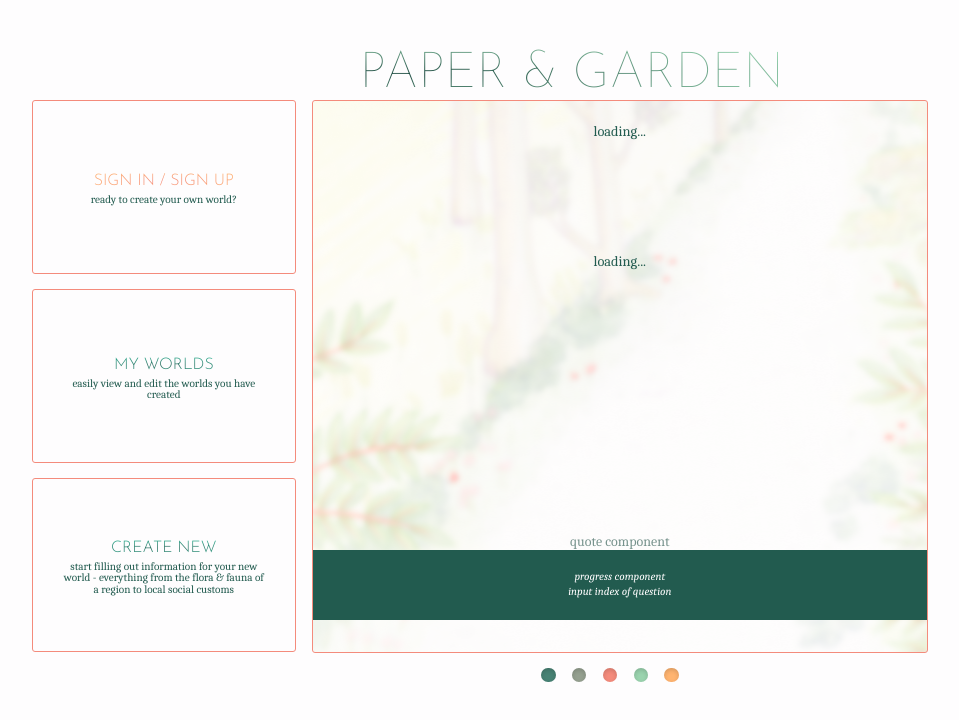
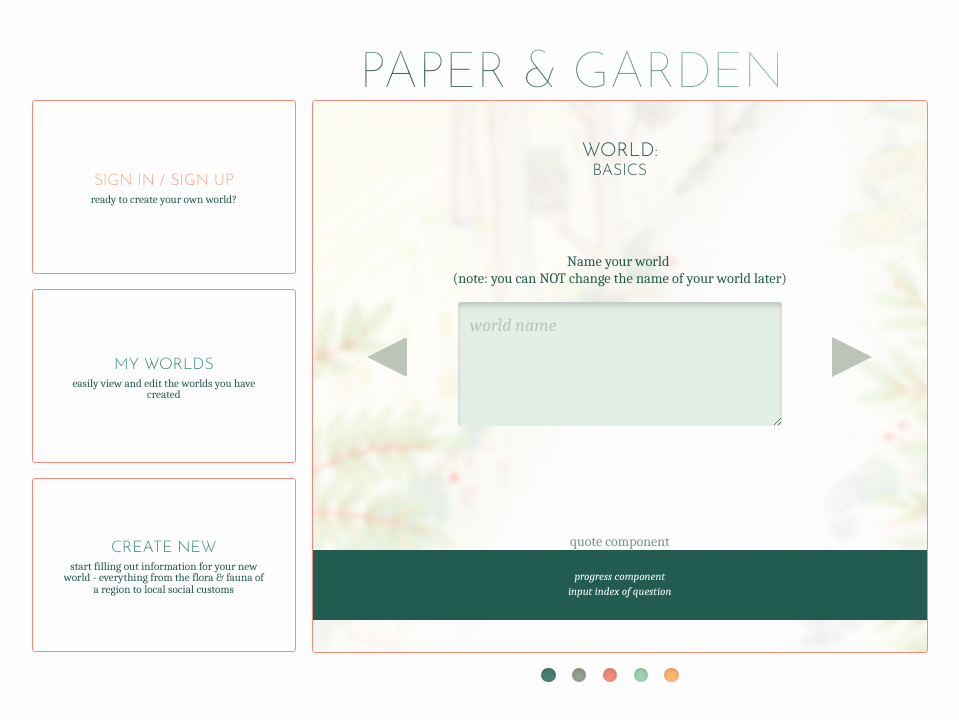
Before and after one commit to taylormleigh/PaperAndGarden, a Next.js app: page /CreateWorld in a window 1280 px wide. Shown: the top 720 px of the page, without its empty margins (160-1119 px from the left). Built offline with nearby package versions, Linux system fonts and the light colour scheme; no server answers; the database is empty.

Commit message:
basic functionality; input saving to state

```diff
--- a/components/CreateHeading.js
+++ b/components/CreateHeading.js
@@ -7,7 +7,7 @@ const CreateHeading = ({titleName, section, subsection}) => {
     return (
       <div className="sectionHeading">
         <h3>{section}: {titleName}
-        <br/><small>{subsection}</small>
+        <br/><small>{subsection[0]}</small>
         </h3>
       </div>
     );
--- a/components/QuestionGenerator.js
+++ b/components/QuestionGenerator.js
@@ -1,26 +1,34 @@
 import ArrowNavButton from './ArrowNavButton';
 
-const QuestionGenerator = ({section = {questions: []}, current, handleAnswers, handleNext}) => {
+const QuestionGenerator = (
+  {section, //world, region, or city section
+    subsection, //subsection key
+    qIndex,  //question index
+    answer, //user input
+    handleAnswers, //handles user input
+    handleNext} //handles arrow navigation
+  ) => {
 
-  if (section.questions.length) {
-    let question = section.questions[current].question;
-    let placeholder = section.questions[current].placeholder;
-    let inputType = section.questions[current].type;
+  if (subsection !== undefined) {
+    let q = section.subsections[subsection[0]][qIndex];
+    let question = q.question;
+    let placeholder = q.placeholder;
+    let inputType = q.type;
 
     return (
       <div className="questionComponent">
 
-        <div className="question">
+        <div className="question row">
         {question}
         </div>
 
-        <div className="row">
+        <div className="question row">
           <div className="col-xs">
             <ArrowNavButton handleNext={handleNext} direction={"previous"}/>
           </div>
 
           <div className="col-xs">
-            <textarea className="questionTextArea" placeholder={placeholder} onChange={handleAnswers}/>
+            <textarea className="questionTextArea" placeholder={placeholder} onChange={handleAnswers} value={answer}/>
           </div>
 
           <div className="col-xs">
--- a/pages/CreateWorld.js
+++ b/pages/CreateWorld.js
@@ -1,6 +1,8 @@
 import React from 'react';
 import Layout from '../components/Layout';
-import axios from 'axios';
+import axios from 'axios'; //pull info from saved world
+import { world, city, region } from './api/questionFile.js';
+import { worldSects, citySects, regionSects } from './api/questionFile.js';
 
 import CreateHeading from '../components/CreateHeading.js';
 import QuestionGenerator from '../components/QuestionGenerator';
@@ -12,118 +14,171 @@ class CreateWorld extends React.Component {
   constructor() {
     super()
     this.state = {
-      sections: [], //questions
-      sectionsLength: 0,
-      questionsLength: 0,
+      userObj: {
+        world: {},
+        region: {},
+        city: {}
+      },
+
+      titleName: "",
+      currentSection: 0,
+      allSections: ["world", "region", "city"],
+      currentSubsection: 0,
+      allSubsections: [], //["string", length]
+      qIndex: 0, //index of current question
+      lastIndex: 0, //length of current subsection array -1
+
       answer: "", //user input
-      index: [0,0], //index of [current section, current question]
     }
     this.handleAnswers = this.handleAnswers.bind(this);
     this.handleNext = this.handleNext.bind(this);
+    this.currentSection = this.state.allSections[this.state.currentSection];
   }
 
   componentDidMount() {
+    this.getObjects();
     this.getQuestions();
   }
 
-  // axios request questions
+  // create empty objects for user to fill & submit
+  getObjects = () => {
+    // console.log("world", world);
+    this.setState({
+      userObj: {
+        world: world,
+        region: region,
+        city: city
+      }
+    })
+  }
+
   getQuestions = () => {
-    axios.get('/api/questions')
-    .then((response) => {
-      // console.log(response.data)
-      response.data.map((item) => {
-        this.setState({
-          sections: [...this.state.sections, item]
-        })
-      })
+
+    if (this.currentSection === "world") {
+      let newIndex = worldSects[this.state.currentSubsection[1]];
 
       this.setState({
-        sectionsLength: response.data.length
+        allSubsections: worldSects,
+        lastIndex: newIndex
       })
+    } else if (this.currentSection === "region") {
+      let newIndex = regionSects[this.state.currentSubsection[1]];
 
-      let questLength = response.data[this.state.index[0]].questions.length;
       this.setState({
-        questionsLength: questLength
+        allSubsections: regionSects,
+        lastIndex: newIndex
       })
+    } else if (this.currentSection === "city") {
+      let newIndex = citySects[this.state.currentSubsection[1]];
 
+      this.setState({
+        allSubsections: citySects,
+        lastIndex: newIndex
+      })
+    }
+  }
 
-    })
-    .catch((err) => {
-      console.error('ruh roh in index.js in componentDidMount', err);
-    })
+  //sets section title names
+  getSectionTitle = () => {
+    let worldName = this.state.userObj.world.subsections["basics"][0].answer;
+    let regionName = this.state.userObj.region.subsections["basics"][0].answer;
+    let cityName = this.state.userObj.city.subsections["basics"][0].answer;
+
+    if (cityName) {
+      this.setState({
+        titleName: worldName
+      })
+    } else if (regionName) {
+      this.setState({
+        titleName: worldName
+      })
+    } else if (worldName) {
+      this.setState({
+        titleName: worldName
+      })
+    }
+
+    return;
   }
 
   // axios request submits answers on
   handleAnswers = (e) => {
     e.preventDefault();
-    // sends e.target.value as answer to the question at index to a newWorld object
+    // sends e.target.value as answer to the question at index to a user object
+    let answer = e.target.value;
 
+    this.setState({
+      answer: answer
+    })
+
+  }
+
+  //submits world object to database
+  handleSubmit = () => {
+    //axios update request sends entire world object to database
   }
 
   //goes to next or previous question
   handleNext = (e) => {
     e.preventDefault();
+    let answer = this.state.answer;
+    let section = this.currentSection;
+    let subsection = this.state.allSubsections[this.state.currentSubsection][0];
+    let qIndex = this.state.qIndex;
 
-    let section = this.state.index[0];
-    let question = this.state.index[1];
+    let newUserObj = this.state.userObj;
+    newUserObj[section].subsections[subsection][qIndex].answer = answer;
 
-    let endOfSections = this.state.sectionsLength - 1;
-    let endOfQuestions = this.state.questionsLength - 1;
 
-    //depending on e.target.id goes back or forward
-    if (e.target.id === "backArrow") {
-
-      // don't go negative if at the first question/section
-      if (section === 0 && question === 0) {
-
-        // if at the beginning of questions go back to previous section
-      } else if (question === 0 && section !== 0) {
-        this.getQuestions();
-
-        this.setState({
-          index: [section-=1, endOfQuestions]
-        })
+    //update user input title with every new section
+    if (qIndex === 0 && subsection === "basics"){
+      //if user has not input a title, prevent them from moving forward
+      if (answer !== "") {
+        this.getSectionTitle();
 
       } else {
-        this.getQuestions();
+        return;
+      }
+    }
 
-        this.setState({
-          index: [section, question-=1]
-        })
 
-      }
+    //clear text value and update user object
+    this.setState({
+      userObj: newUserObj,
+      answer: "",
+    })
+    //submit updated user object to database
+    this.handleSubmit();
 
+    if (e.target.id === "backArrow") {
+      this.setState({
+        qIndex: this.state.qIndex-=1
+      })
     } else if (e.target.id === "forwardArrow") {
+      this.setState({
+        qIndex: this.state.qIndex+=1
+      })
+    }
 
-      //if at the end of questions and sections, don't move forward
-      if (question === endOfQuestions && section === endOfSections) {
-
-        //if at end of questions list, move forward a section
-      } else if (question === endOfQuestions && section !== endOfSections) {
-        this.getQuestions();
-
-        this.setState({
-          index: [section+=1, 0]
-        })
-        // move forward a question
-      } else {
-        this.getQuestions();
-        this.setState({
-          index: [section, question+=1]
-        })
-      }
-
-    }
   }
 
+  //goes forward a subsection or section
+  nextSection = () => {
+
+  }
+
+
   render() {
+
     return (
       <Layout>
-        <CreateHeading section={this.state.sections[this.state.index[0]]} />
+        <CreateHeading section={this.currentSection} subsection={this.state.allSubsections[this.state.currentSubsection]} titleName={this.state.titleName} />
 
         <QuestionGenerator
-          section={this.state.sections[this.state.index[0]]}
-          current={this.state.index[1]}
+          section={this.state.userObj[this.currentSection]}
+          subsection={this.state.allSubsections[this.state.currentSubsection]}
+          qIndex={this.state.qIndex}
+          answer={this.state.answer}
           handleAnswers={this.handleAnswers}
           handleNext={this.handleNext}
         />
```
